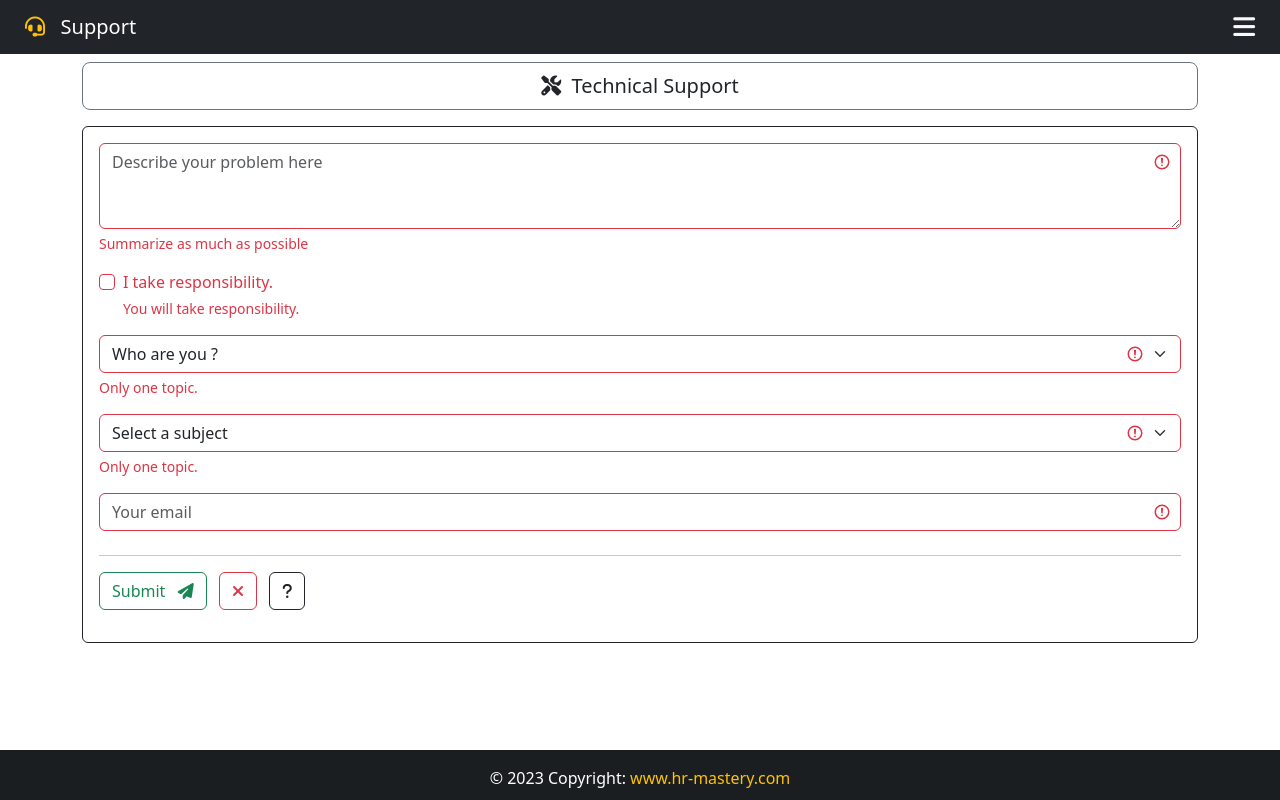
After one commit to guptaji007/django-mastery-hr, a Django app: page /support/ in a window 1280 px wide. The commit adds this page. Run offline with Django 4.2, Linux system fonts and the light colour scheme; some libraries are stand-ins or nearby versions.

Commit message:
HR Agency S2 E02

```diff
--- a/config/urls.py
+++ b/config/urls.py
@@ -6,7 +6,6 @@ from hr import views
 urlpatterns = [
     # Admin Panel Path
     path("admin/", admin.site.urls),
-
     # ============= FRONTEND SESSION =====================================
     # Home Page Path
     path("", views.home, name="home"),
@@ -14,7 +13,8 @@ urlpatterns = [
     path("opportunities/", views.opportunities, name="opportunities"),
     # Path to Login / Logout
     path("login/", include("django.contrib.auth.urls")),
-
+    # Path to Support
+    path("support/", views.support, name="support"),
     # ============= SEND EMAIL =====================================
     # Path to send frontend form
     path("email_frontend/", views.email_frontend, name="email_frontend"),
@@ -22,7 +22,6 @@ urlpatterns = [
     path("email_backend/", views.email_backend, name="email_backend"),
     # Path to send fullstack form
     path("email_fullstack/", views.email_fullstack, name="email_fullstack"),
-
     # ================= BACKEND SECTION ====================
     path("backend/", views.backend, name="backend"),
 ]
--- a/hr/views.py
+++ b/hr/views.py
@@ -3,7 +3,7 @@ from django.http import HttpResponseRedirect  # redirect the page after submit
 from django.contrib import messages  # send alert message to frontend
 from django.core.mail import EmailMultiAlternatives  # required to send mails
 from django.template import loader  # render templates on email body
-from .models import Registered_email
+from .models import Registered_email, Support
 from django.contrib.auth.decorators import (
     login_required,
 )  # Login required to access private pages
@@ -23,6 +23,37 @@ def opportunities(request):
     return render(request, "opportunities.html")
 
 
+# Support View
+def support(request):
+    if request.method == "POST":
+        # Check if email exists in DB
+        email = request.POST["email"]
+        if Support.objects.filter(email=email).exists():
+            messages.info(
+                request, "."
+            )  # args of message cannot be empty. We use same msg for many
+            return HttpResponseRedirect("/support")
+        else:
+            support = Support()
+            message = request.POST.get("message")
+            terms = request.POST.get("terms")
+            person = request.POST.get("person")
+            option = request.POST.get("option")
+            email = request.POST.get("email")
+
+            support.message = message
+            support.terms = terms
+            support.person = person
+            support.option = option
+            support.email = email
+
+            support.save()
+            messages.success(request, "We will review your request !")
+            return HttpResponseRedirect("/")
+    else:
+        return render(request, "support.html")
+
+
 # ================= RESUMES ====================
 # Frontend From View
 def email_frontend(request):
@@ -30,7 +61,7 @@ def email_frontend(request):
         # Check if email already exist in DB
         email = request.POST["email"]
         if Registered_email.objects.filter(email=email).exists():
-            message.error(request, "We already have your resume in our DB.")
+            messages.error(request, "We already have your resume in our DB.")
             return HttpResponseRedirect("/opportunities")
         else:
             name = request.POST.get("name")
@@ -77,7 +108,7 @@ def email_backend(request):
         # Check if email already exist in DB
         email = request.POST["email"]
         if Registered_email.objects.filter(email=email).exists():
-            message.error(request, "We already have your resume in our DB.")
+            messages.error(request, "We already have your resume in our DB.")
             return HttpResponseRedirect("/opportunities")
         else:
             name = request.POST.get("name")
@@ -121,7 +152,7 @@ def email_fullstack(request):
         # Check if email already exist in DB
         email = request.POST["email"]
         if Registered_email.objects.filter(email=email).exists():
-            message.error(request, "We already have your resume in our DB.")
+            messages.error(request, "We already have your resume in our DB.")
             return HttpResponseRedirect("/opportunities")
     else:
         name = request.POST.get("name")
--- a/templates/backend.html
+++ b/templates/backend.html
@@ -1,4 +1,7 @@
 {% extends 'base.html' %}
+
+<!-- Block Title -->
+{% block title %} Backend {% endblock title %}
 
 <!-- Background Image Denied Here -->
 {% block bg-image %} {% endblock bg-image %}
--- a/templates/base.html
+++ b/templates/base.html
@@ -97,7 +97,7 @@
                     <a href="{% url 'backend' %}" class="btn btn-warning">Login</a>
                     <a href="#" class="btn btn-secondary">FAQ</a>
                     <hr>
-                    <a href="#" class="btn btn-outline-dark">
+                    <a class="btn btn-outline-dark" data-bs-toggle="modal" data-bs-target="#popSupportModal">
                         <i class="fas fa-headset"></i>&nbsp;&nbsp; Support
                     </a>
                     {% endblock sidebar-links %}
@@ -116,6 +116,9 @@
         {% include 'modals/forms/formFullstack.html' %}
         <!-- Others -->
         {% include 'modals/others/logout.html' %}
+        {% include 'modals/others/msgForm.html' %}
+        {% include 'modals/others/msgSupport.html' %}
+        {% include 'modals/others/popSupport.html' %}
     </div>
     <!-- End Wrapper -->
 
@@ -130,18 +133,13 @@
     </footer>
     <!-- End Footer -->
 
-    <!-- Start Message from Backend system -->
+    <!-- Success Message from Backend system -->
     {% for message in messages %}
     <script src="https://unpkg.com/sweetalert/dist/sweetalert.min.js"></script>
     {% if message.tags == "success" %}
     <script>
         var m = "{{ message }}";
         swal("Perfect !", m, "success");
-    </script>
-    {% elif message.tags == "error" %}
-    <script>
-        var m = "{{ message }}";
-        swal("Attention !", m, "info");
     </script>
     {% endif %}
     {% endfor %}
@@ -155,6 +153,29 @@
         </script>
     {% endif %}
 
+    <!-- Support Message (Pending request - Duplicated Calls) -->
+    {% for message in messages %}
+    {% if message.tags == "info" %}
+    <script src="https://code.jquery.com/jquery-3.6.0.min.js"></script>
+    <script>
+        $(document).ready(function () {
+            $("#msgSupportModal").modal('show');
+        })
+    </script>
+    {% endif %}
+    {% endfor %}
+
+    <!-- Candidate Message (Duplicated Resume) -->
+    {% for message in messages %}
+    {% if message.tags == "error" %}
+    <script src="https://code.jquery.com/jquery-3.6.0.min.js"></script>
+    <script>
+        $(document).ready(function () {
+            $("#msgFormModal").modal('show');
+        })
+    </script>
+    {% endif %}
+    {% endfor %}
 
     <!-- Bootstrap 5.3 JS CDN-->
     <script src="https://cdn.jsdelivr.net/npm/bootstrap@5.3.1/dist/js/bootstrap.bundle.min.js"
@@ -283,6 +304,31 @@
         }
     </script>
 
+    <!-- Enable / Disable option based on person type -->
+    <script>
+        $(document).ready(function () {
+            $('select[name="person"]').on('change', function() {
+                var $this = $(this);
+                // If employ: disable only 'Update resume'
+                $('select[name="option"]').find('option[value="Update resume"]').prop('disabled', ($this.val() == 'Employee'));
+                // If candidate: disable the options below
+                $('select[name="option"]').find('option[value="I lost my account"]').prop('disabled', ($this.val() == 'Candidate'));
+                $('select[name="option"]').find('option[value="My password does not work"]').prop('disabled', ($this.val() == 'Candidate'));
+            });
+            $('select[name="person"]').trigger('change');
+        });
+    </script>
+
+    <!-- Close the sidebar menu when the button is clicked -->
+    <script>
+        $(document).ready(function() {
+            jQuery("#offcanvasRight, .offcanvas-body a").click(function() {
+                console.log($(this).attr('href'));
+                jQuery('.offcanvas').offcanvas('hide');
+            });
+        });
+    </script>
+
     <!-- Static JS -->
     <script src="{% static 'js/script.js' %}"></script>
 </body>
--- a/templates/modals/others/base.html
+++ b/templates/modals/others/base.html
@@ -1,7 +1,7 @@
 <!-- Modal -->
 <div class="modal fade" {% block modal-id %} {% endblock modal-id %}
      tabindex="-1" aria-labelledby="exampleModalLabel" aria-hidden="true">
-    <div class="modal-dialog">
+    <div class="modal-dialog {% block modal-center %} {% endblock modal-center %}">
       <div class="modal-content">
         <div class="modal-header">
           <h1 class="modal-title fs-5" id="exampleModalLabel">{% block modal-title %} {% endblock modal-title %}</h1>
--- /dev/null
+++ b/templates/modals/others/msgForm.html
@@ -0,0 +1,26 @@
+{% extends 'modals/others/base.html' %}
+
+<!-- Modal ID -->
+{% block modal-id %} id="msgFormModal" {% endblock modal-id %}
+
+<!-- Center Modal -->
+{% block modal-center %} modal-dialog-centered {% endblock modal-center %}
+
+<!-- Modal Title -->
+{% block modal-title %}
+<i class="text-danger far fa-times-circle"></i>&nbsp; Sorry !
+{% endblock modal-title %}
+
+<!-- Modal Body -->
+{% block modal-body %}
+<div class="text-center text-primary">
+    <div class="text-danger far fa-times-circle fa-5x"></div>
+</div>
+<div class="text-danger mb-3 mt-3" style="font-size: 18px;">
+    We already have your resume in our DB.
+</div>
+<div class="mb-3" style="font-size: 13px;">
+    Note: If you are trying to update your resume, you will get it through support page.
+    <a href="{% url 'support' %}" class="text-danger ">Support Page</a>
+</div>
+{% endblock modal-body %}
--- /dev/null
+++ b/templates/modals/others/msgSupport.html
@@ -0,0 +1,25 @@
+{% extends 'modals/others/base.html' %}
+
+<!-- Modal ID -->
+{% block modal-id %} id="msgSupportModal" {% endblock modal-id %}
+
+<!-- Center Modal -->
+{% block modal-center %} modal-dialog-centered {% endblock modal-center %}
+
+<!-- Modal Title -->
+{% block modal-title %}
+<i class="text-danger far fa-times-circle"></i>&nbsp; Sorry !
+{% endblock modal-title %}
+
+<!-- Modal Body -->
+{% block modal-body %}
+<div class="text-center text-primary">
+    <div class="text-danger far fa-times-circle fa-5x"></div>
+</div>
+<div class="text-danger mb-3 mt-3" style="font-size: 18px;">
+    You have a pending request.
+</div>
+<div class="mb-3" style="font-size: 13px;">
+    Note: To make a new request, you must first wait until the end of your pending request.
+</div>
+{% endblock modal-body %}
--- /dev/null
+++ b/templates/modals/others/popSupport.html
@@ -0,0 +1,29 @@
+{% extends 'modals/others/base.html' %}
+
+<!-- Modal ID -->
+{% block modal-id %} id="popSupportModal" {% endblock modal-id %}
+
+<!-- Modal Title -->
+{% block modal-title %}
+<i class="fas fa-headset"></i>&nbsp; Support
+{% endblock modal-title %}
+
+<!-- Modal Body -->
+{% block modal-body %}
+<div class="text-center text-warning">
+    <span class="fa-stack fa-3x">
+        <i class="fas fa-cloud fa-stack-2x"></i>
+        <i class="text-dark fas fa-user-cog fa-stack-1x fa-inverse"></i>
+    </span>
+</div>
+<div class="text-center mt-3 mb-4">
+    24 hours a day and 7 days a week.
+</div>
+{% endblock modal-body %}
+
+<!-- Modal Action -->
+{% block btn-action %}
+<a href="{% url 'support' %}" class="btn btn-outline-dark btn-sm btn-modal">
+    Go
+</a>
+{% endblock btn-action %}
--- a/templates/registration/login.html
+++ b/templates/registration/login.html
@@ -1,4 +1,7 @@
 {% extends 'base.html' %}
+
+<!-- Block Title -->
+{% block title %} Login {% endblock title %}
 
 <!-- Navbar Content -->
 {% block navbar-content %}
--- /dev/null
+++ b/templates/support.html
@@ -0,0 +1,82 @@
+{% extends 'base.html' %}
+
+<!-- Block Title -->
+{% block title %} Support {% endblock title %}
+
+<!-- Background Image Denied Here -->
+{% block bg-image %} {% endblock bg-image %}
+
+<!-- Navbar Content -->
+{% block navbar-content %}
+<i class="text-warning fas fa-headset"></i>&nbsp;&nbsp; Support
+{% endblock navbar-content %}
+
+<!-- Sidebar Links -->
+{% block sidebar-links %}
+<a href="{% url 'home' %}" class="btn btn-secondary">Home</a>
+<hr><br>
+<center class="mt-5">
+    <i class="fas fa-headset fa-7x" style="color: #e9e9e9;"></i>
+</center>
+{% endblock sidebar-links %}
+
+<!-- Page Content -->
+{% block content %}
+<div class="container mt-2" style="width: 95%;">
+    <h4 class="btn btn-lg border-secondary mb-3" style="width: 100%; cursor: default;">
+        <i class="fas fa-tools"></i>&nbsp; Technical Support
+    </h4>
+    <div class="card p-3 border-dark">
+        <form method="POST" class="was-validated" autocomplete="off">
+            {% csrf_token %}
+            <div class="mb-3">
+                <textarea name="message" rows="3" class="form-control" maxlength="1000" placeholder="Describe your problem here" required></textarea>
+                <div class="invalid-feedback">Summarize as much as possible</div>
+            </div>
+
+            <div class="form-check mb-3">
+                <input type="checkbox" class="form-check-input" value="True" name="terms" id="validationFormCheck1" required>
+                <label for="validationFormCheck1" class="form-check-label">I take responsibility.</label>
+                <div class="invalid-feedback">You will take responsibility.</div>
+            </div>
+
+            <div class="mb-3">
+                <select name="person" class="form-select" required>
+                    <option value="">Who are you ?</option>
+                    <option disabled></option>
+                    <option value="Employee">Employee</option>
+                    <option value="Candidate">Candidate</option>
+                </select>
+                <div class="invalid-feedback">Only one topic.</div>
+            </div>
+
+            <div class="mb-3">
+                <select name="option" class="form-select" required>
+                    <option value="">Select a subject</option>
+                    <option disabled></option>
+                    <option value="I lost my account">I lost my account</option>
+                    <option value="My password does not work">My password does not work</option>
+                    <option value="Update resume">Update resume</option>
+                    <option value="Others">Others</option>
+                </select>
+                <div class="invalid-feedback">Only one topic.</div>
+            </div>
+
+            <div class="mb-4">
+                <input type="email" name="email" maxlength="50" class="form-control" placeholder="Your email" required>
+            </div>
+            <hr>
+
+            <div class="mt-3" style="width: 100%;">
+                <button type="submit" class="btn btn-outline-success mb-3">Submit &nbsp;
+                    <i class="fas fa-paper-plane"></i>
+                </button>
+                <a href="{% url 'home' %}" class="btn btn-outline-danger mb-3 ms-2" title="Exit"><i class="fas fa-times"></i></a>
+                <button class="btn btn-outline-dark mb-3 ms-2 border-dark" title="Help">
+                    <i class="fas fa-question"></i>
+                </button>
+            </div>
+        </form>
+    </div>
+</div>
+{% endblock content %}
```
Also changed, not shown: hr/admin.py (+33 -1 lines), hr/models.py (+33 -0 lines), hr/migrations/0002_support.py (added).
